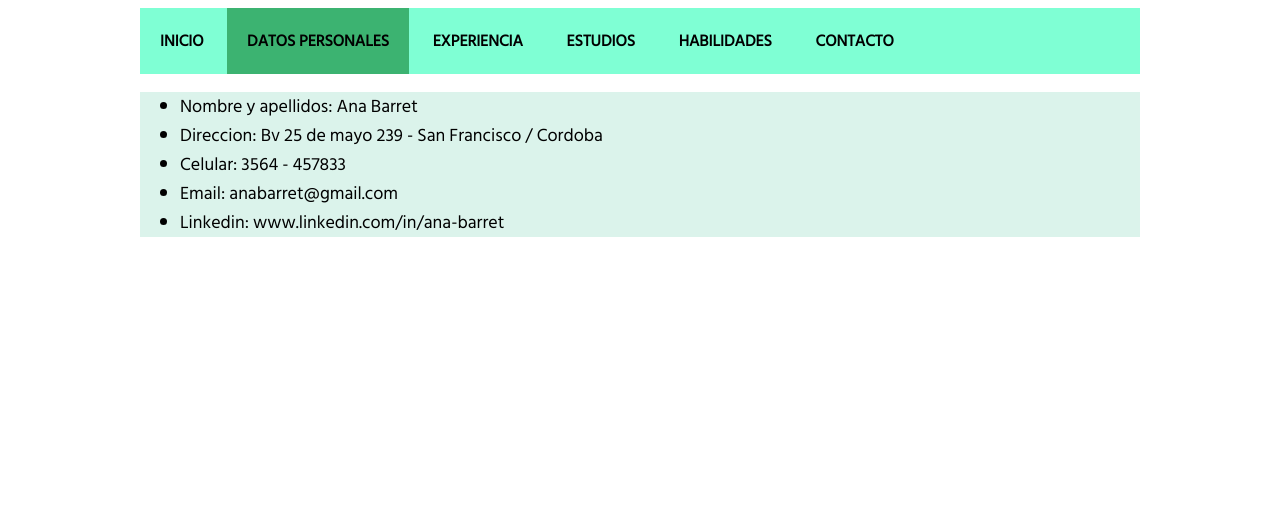
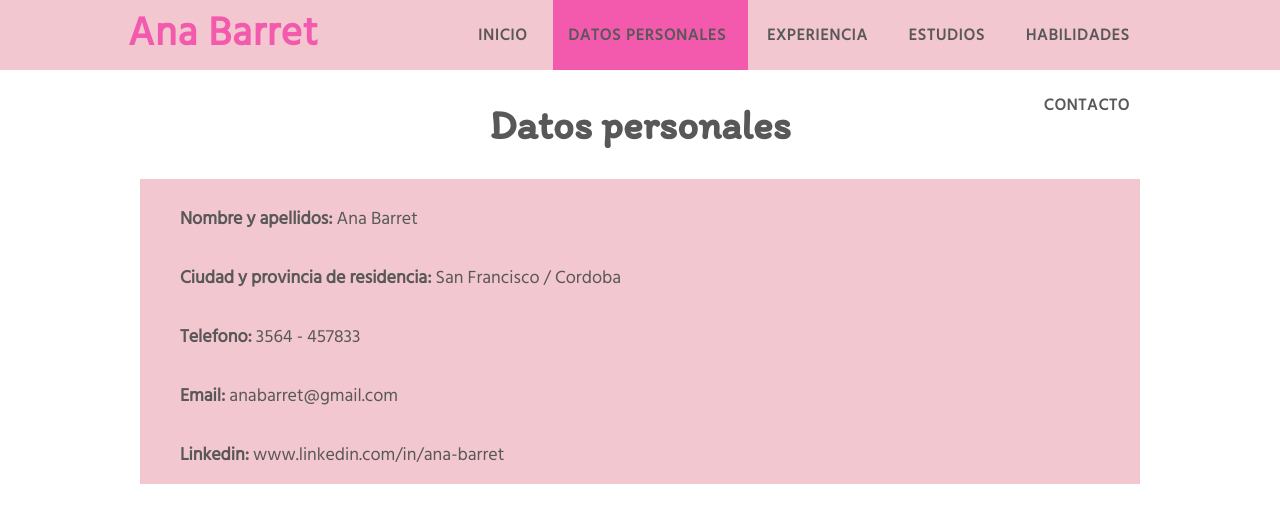
Before and after one commit to YoeGer/Proyecto-final-integrador-Argentina-Programa, a plain HTML site: page infoPersonal.html in a window 1280 px wide. Drawn offline with Linux system fonts and the light colour scheme.

Commit message:
Agregue logo. Mejoras en CSS

```diff
--- a/estilos.css
+++ b/estilos.css
@@ -1,55 +1,109 @@
+*{
+    margin: 0;
+    padding: 0;
+}
+header{
+    width: 100%;
+    background: rgb(243, 199, 207);
+    height: 70px;
+}
+.ancho{
+    width: 80%;
+    height: 70px;
+    margin:auto;
+}
+.logo{
+    width: 30%;        /** Que ocupe el 30% de lo que estableci como ancho */
+    height: 70px;
+    float: left;     /** Por defecto CSS pone las cajitas una abajo de la otra, con esto le digo que se vaya lo mas a la
+                        izquierda posible dentro de los parametros que estableci en ancho (esta tomando el 80% del header
+                        y contiene al logo y al nav)  */
+}
+.logo p a{
+    text-decoration: none;
+    font-family: 'Hind Siliguri', sans-serif;
+    font-weight: bold;
+    color: rgb(243, 89, 173);
+    font-size: 40px;
+    padding-top: 10px;
+    box-sizing: border-box;   /** Para que no se me agrande el contenedor, lo fuerzo a que ocupe el ancho del contenedor */
+    letter-spacing: 1px;
+}
+
 .menu {
     list-style: none;
-    padding: 0;
-    background: aquamarine;
-    width: 100%;
-    max-width: 1000px;
+    padding: 0px;
+    background: rgb(243, 199, 207);
+    width: 70%;                 /** Que ocupe el 70% de lo que estableci como ancho */
+    height: 70px;
     margin:auto;
     font-family: 'Hind Siliguri', sans-serif;
     font-weight: bold;
+    float: left;     /** Tamb lo pongo a la izquierda, para que se posicione al lado de la otra */
+    text-align: right;     /**Para que el menu se vaya a la derecha */
+    padding-top: 24;
+    box-sizing: border-box;
 }
 .menu li a {
     text-decoration: none;
-    color:black;
-    padding: 20px;
+    color:rgb(89, 88, 88);
+    padding: 22px;
     display: block;
+    padding-left: 15px;
+    font-weight: bold;
+    letter-spacing: 1px;
 }
 .menu li {
     display: inline-block;  /** Pone los elementos de la lista uno al lado del otro */
     text-align: center;
 }
-.menu li a:hover {
-    background: mediumseagreen;     /** Paso mouse por arriba y cambia el color */
+.menu ul li a:hover {
+    background-color:rgb(243, 89, 173);    /** Paso mouse por arriba y cambia el color */
 }
 .acaEstoy {
-    background-color: mediumseagreen;
+    background-color:rgb(243, 89, 173);
 }
 #presentacion {
     font-family: 'Itim', cursive;
     font-size: 35px;
     font-weight: bold;
     text-align: center;
+    color:rgb(89, 88, 88);
+    padding-top: 30px;
+    padding-bottom: 30px;
 }
 img {
-
     display: block;     /**display y margin asi para que quede la imagen en el medio */
     margin: auto;
     width: 250px;;
     height:250px;
-    border-radius:150px;
+    border-radius:50%;
+    background-size: cover;
+    margin-bottom: 20px;
 }
 
 .cuerpo {
+    color:rgb(89, 88, 88);
     font-family: 'Hind Siliguri', sans-serif;
     font-size: 18px;
     list-style: none;
-    padding: 0px;
-    background: rgb(219, 243, 235);
+    padding-top: 10px;
+    background: rgb(243, 199, 207);
     width: 100%;
     max-width: 1000px;
     margin:auto;
+    width: 100%;
+
 }
 .cuerpo p {
+    padding: 15px;
+}
+.cuerpo ul li {
+    padding: 15px;
+    padding-left: 40px;
+    list-style: none;
+}
+.cuerpo h3 {
     padding: 15px;
 }
 .formulario {
@@ -60,6 +114,7 @@ img {
     flex-direction: column;
     justify-content: left;
     align-items: left;
+    padding-bottom: 30px;
   }
 
   .formulario input {
@@ -71,11 +126,23 @@ img {
   .formulario button {
     padding: 0.5em 1em;
     border: none;
-    background: mediumseagreen;
+    background-color:rgb(243, 89, 173);
     cursor: pointer;
+    width: 60px;
+    height: 40px;
+
   }
   #mensaje {
     width: 90%;
     height: 100px;
     margin: 0.5rem;
   }
+.encabezado {
+    font-family: 'Itim', cursive;
+    font-size: 35px;
+    font-weight: bold;
+    text-align: center;
+    color:rgb(89, 88, 88);
+    padding-top: 30px;
+    padding-bottom: 30px;
+}
--- a/infoPersonal.html
+++ b/infoPersonal.html
@@ -12,8 +12,13 @@
     <link href="https://fonts.googleapis.com/css2?family=Itim&family=Hind+Siliguri" rel="stylesheet">
 </head>
 <body>
-    <header>
-        <ul class="menu">
+    <header> <!--Cabecera. Abarcara el 100%-->
+        <div class="ancho">   <!--Abarcara el 80%-->
+            <div class="logo">
+                <p><a href="/index.html">Ana Barret</a></p>
+            </div>
+            <nav class="menu">
+                <ul>
                     <li><a href="/index.html">INICIO</a></li>
                     <li><a class ="acaEstoy" href="/infoPersonal.html">DATOS PERSONALES</a></li>
                     <li><a href="/experiencia.html">EXPERIENCIA</a></li>
@@ -21,14 +26,19 @@
                     <li><a href="/habilidades.html">HABILIDADES</a></li>
                     <li><a href="/contacto.html">CONTACTO</a></li>
                 </ul>
+            </nav>
+        </div>
     </header>
+    <div class="encabezado">
+        <h3>Datos personales</h3>
+    </div>
     <div class="cuerpo">
         <ul>
-            <li>Nombre y apellidos: Ana Barret</li>
-            <li>Direccion: Bv 25 de mayo 239 - San Francisco / Cordoba</li>
-            <li>Celular: 3564 - 457833</li>
-            <li>Email: anabarret@gmail.com</li>
-            <li>Linkedin: www.linkedin.com/in/ana-barret</li>
+            <li><strong>Nombre y apellidos:</strong> Ana Barret</li>
+            <li><strong>Ciudad y provincia de residencia:</strong> San Francisco / Cordoba</li>
+            <li><strong>Telefono:</strong> 3564 - 457833</li>
+            <li><strong>Email:</strong> anabarret@gmail.com</li>
+            <li><strong>Linkedin:</strong> www.linkedin.com/in/ana-barret</li>
         </ul>
     </div>
 
```
Also changed, not shown: contacto.html (+12 -2 lines), estudios.html (+12 -2 lines), experiencia.html (+14 -3 lines), habilidades.html (+12 -3 lines), index.html (+9 -2 lines). Lines whose indentation alone changed are shown as unchanged.
